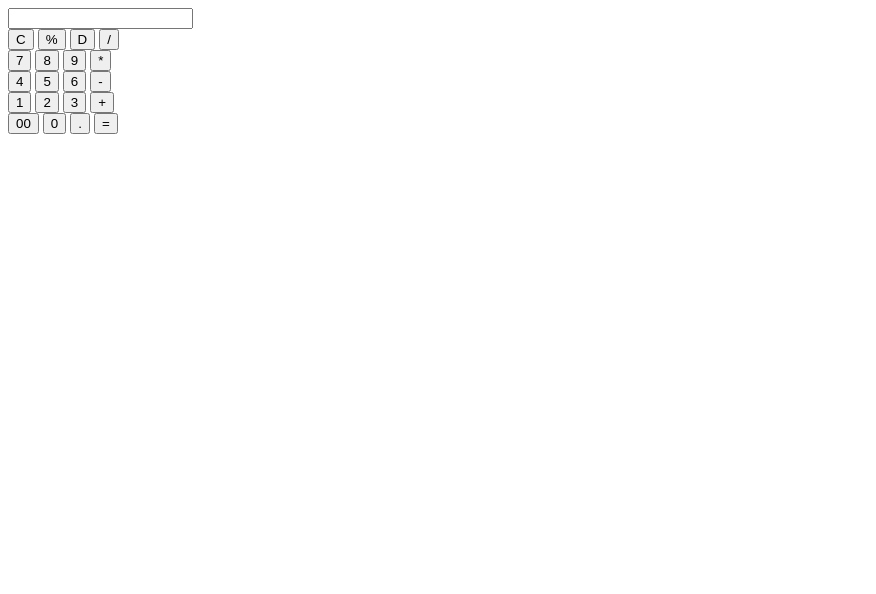
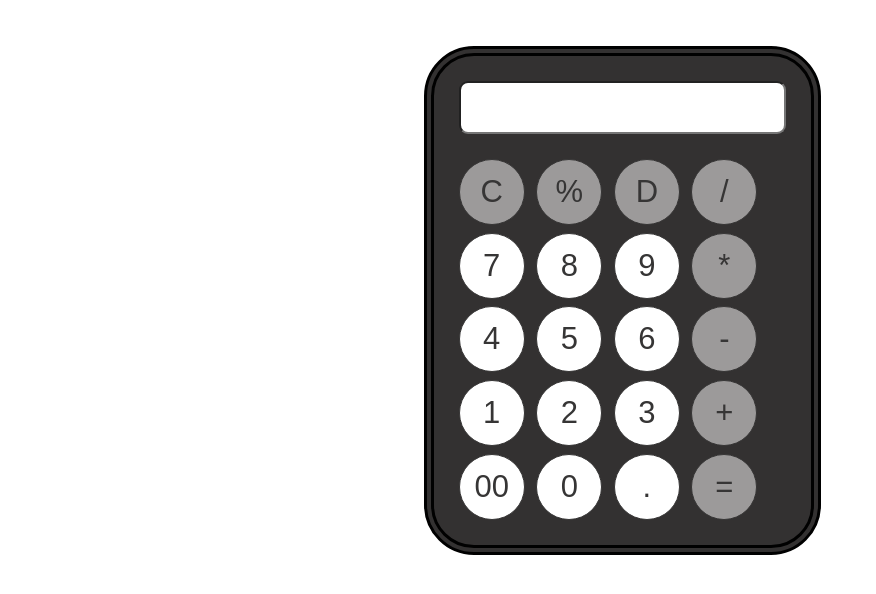
Before and after one commit to PranavanNagharajan/calculator1, a plain HTML site: page index.html in a window 1280 px wide. Shown: the whole page, without its empty margins (0-876 px from the left). Drawn offline with Linux system fonts and the light colour scheme.

Commit message:
Update index.html

```diff
--- a/index.html
+++ b/index.html
@@ -2,7 +2,7 @@
 <html>
     <head>
         <title>Calculator</title>
-        <link rel="stylesheet" href=".css">
+        <link rel="stylesheet" href="index.css">
     </head>
         <body>
        <div class="l">
```
